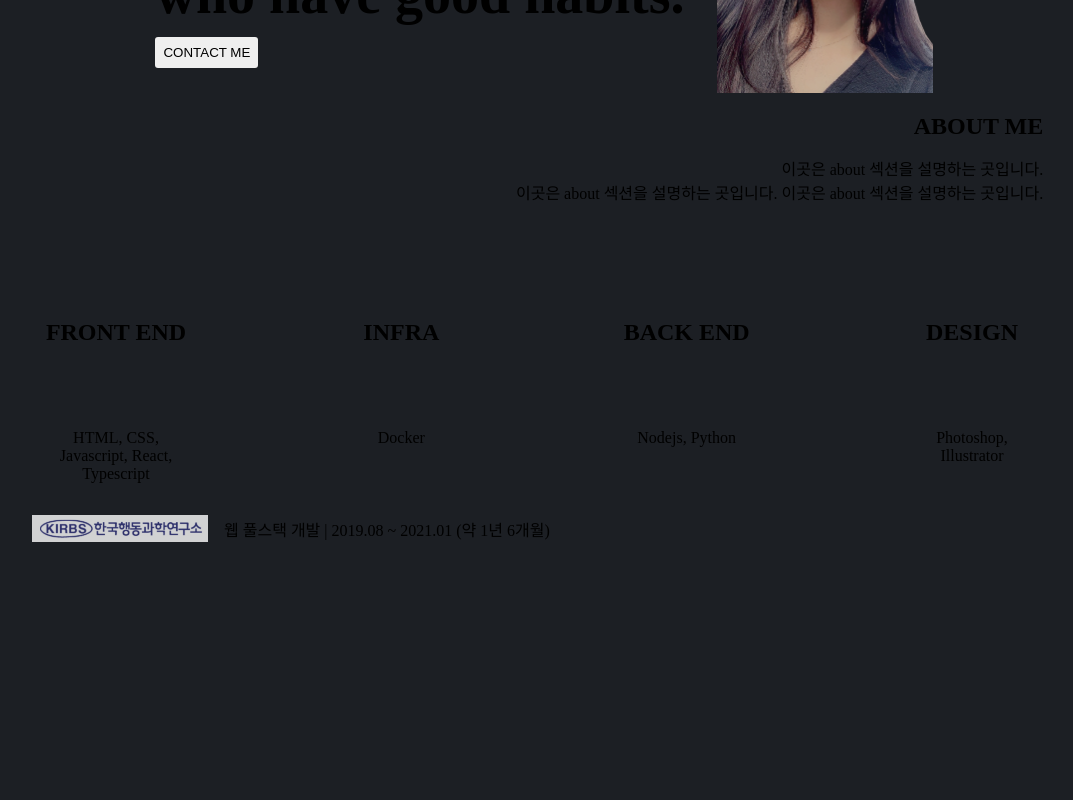
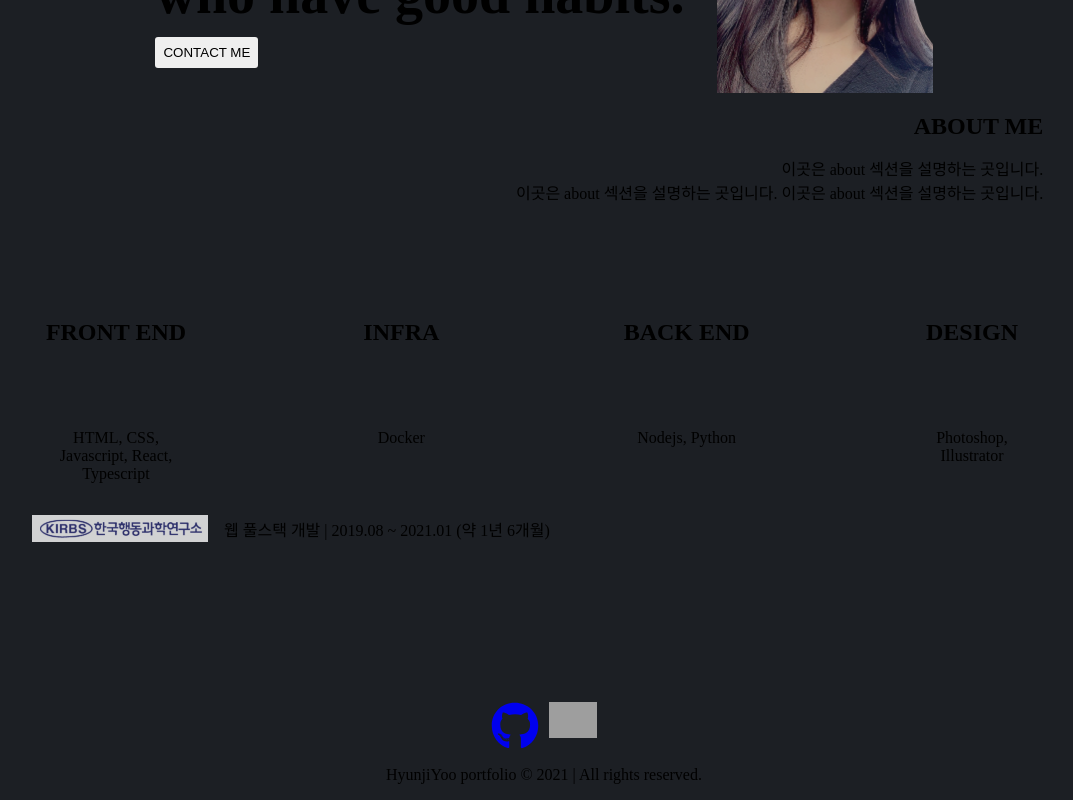
Before and after one commit to hyunjiyoo/portfolio, a React (Create React App) app: page / in a window 1280 px wide. Shown: the part 322-1122 px from the top of the page, without its empty margins (96-1169 px from the left). Before the commit the page ends 864 px from the top, so only its background shows below. Built offline with nearby package versions, Linux system fonts and the light colour scheme; grey boxes are pictures that could not be loaded.

Commit message:
footer markup and styling

```diff
--- a/package.json
+++ b/package.json
@@ -4,6 +4,7 @@
   "private": true,
   "dependencies": {
     "@fortawesome/fontawesome-svg-core": "^1.2.36",
+    "@fortawesome/free-brands-svg-icons": "^5.15.4",
     "@fortawesome/free-solid-svg-icons": "^5.15.4",
     "@fortawesome/react-fontawesome": "^0.1.16",
     "@testing-library/jest-dom": "^5.11.4",
--- a/src/App.tsx
+++ b/src/App.tsx
@@ -2,6 +2,7 @@ import Navbar from './components/navbar/navbar';
 import styles from './app.module.css';
 import Home from './components/home/home';
 import About from './components/about/about';
+import Footer from './components/footer/footer';
 
 function App(): JSX.Element {
   return (
@@ -9,6 +10,7 @@ function App(): JSX.Element {
       <Navbar />
       <Home />
       <About />
+      <Footer />
     </div>
   );
 }
--- a/src/components/footer/footer.module.css
+++ b/src/components/footer/footer.module.css
@@ -0,0 +1,26 @@
+@value makerWhite from '../../common/colors.css';
+
+.footer {
+  padding-top: 10rem;
+}
+
+.text {
+  color: makerWhite;
+  text-align: center;
+}
+
+.icon {
+  display: flex;
+  justify-content: center;
+}
+
+.github {
+  font-size: 3rem;
+  color: makerWhite;
+  margin-right: 0.15em;
+}
+
+.notion {
+  width: 3rem;
+  margin-left: 0.15em;
+}
--- a/src/components/footer/footer.tsx
+++ b/src/components/footer/footer.tsx
@@ -1,7 +1,19 @@
-import React from 'react';
+import { FontAwesomeIcon } from '@fortawesome/react-fontawesome';
+import styles from './footer.module.css';
+import { faGithub } from '@fortawesome/free-brands-svg-icons';
 
 const Footer = (): JSX.Element => (
-  <h1>footer</h1>
+  <footer className={styles.footer}>
+    <div className={styles.icon}>
+      <a href="https://github.com/hyunjiyoo" target="blank">
+        <FontAwesomeIcon className={styles.github} icon={faGithub} />
+      </a>
+      <a href="https://hjyooo.notion.site/Dream-Coding-92e6b3a0f6e04c9cb2cf7eae5ef0f2b4" target="blank">
+        <img className={styles.notion} src="https://cdn.iconscout.com/icon/free/png-256/notion-1693557-1442598.png" alt="" />
+      </a>
+    </div>
+    <p className={styles.text}>HyunjiYoo portfolio © 2021 | All rights reserved. </p>
+  </footer>
 );
 
 export default Footer;
```
Also changed, not shown: 2 other files (tests, documents, lock files or other folders).
